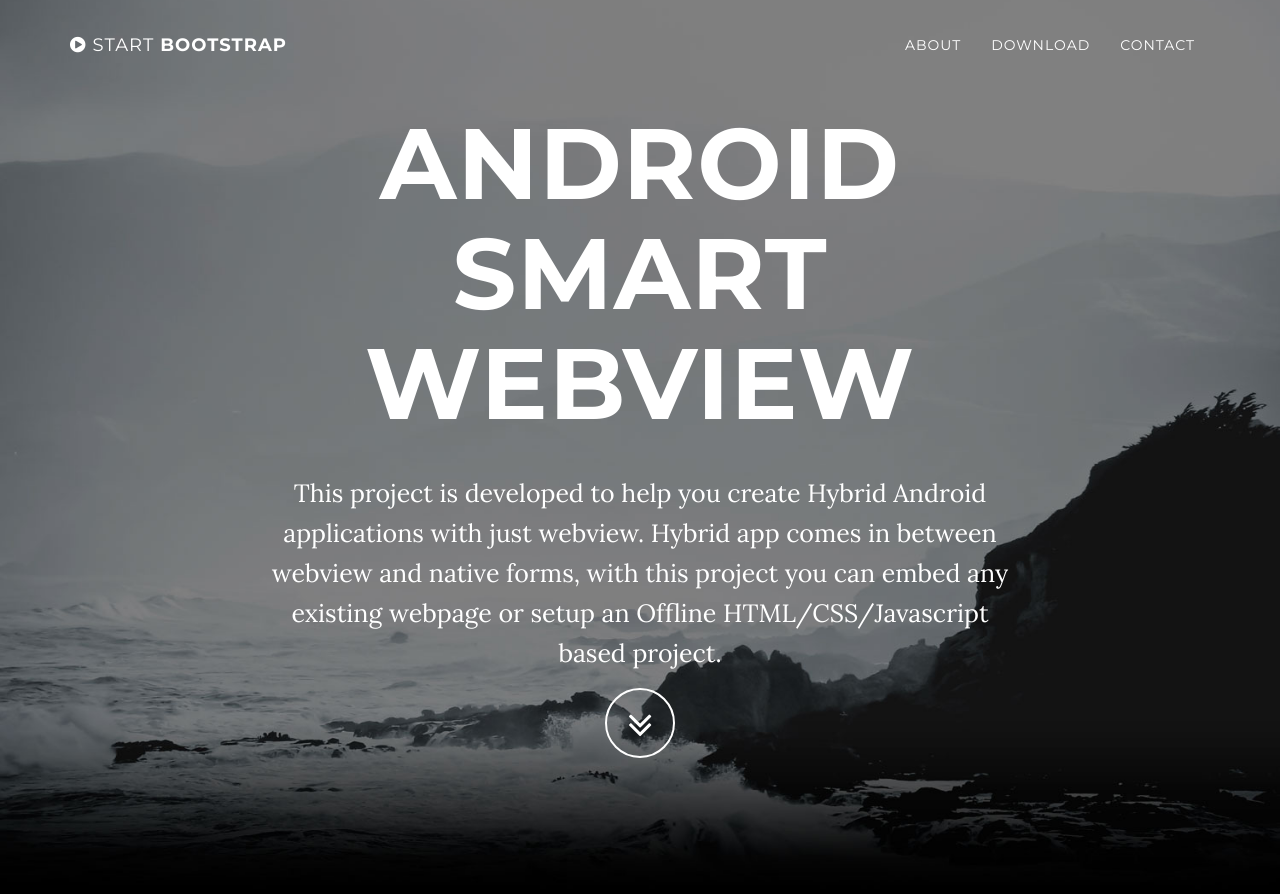
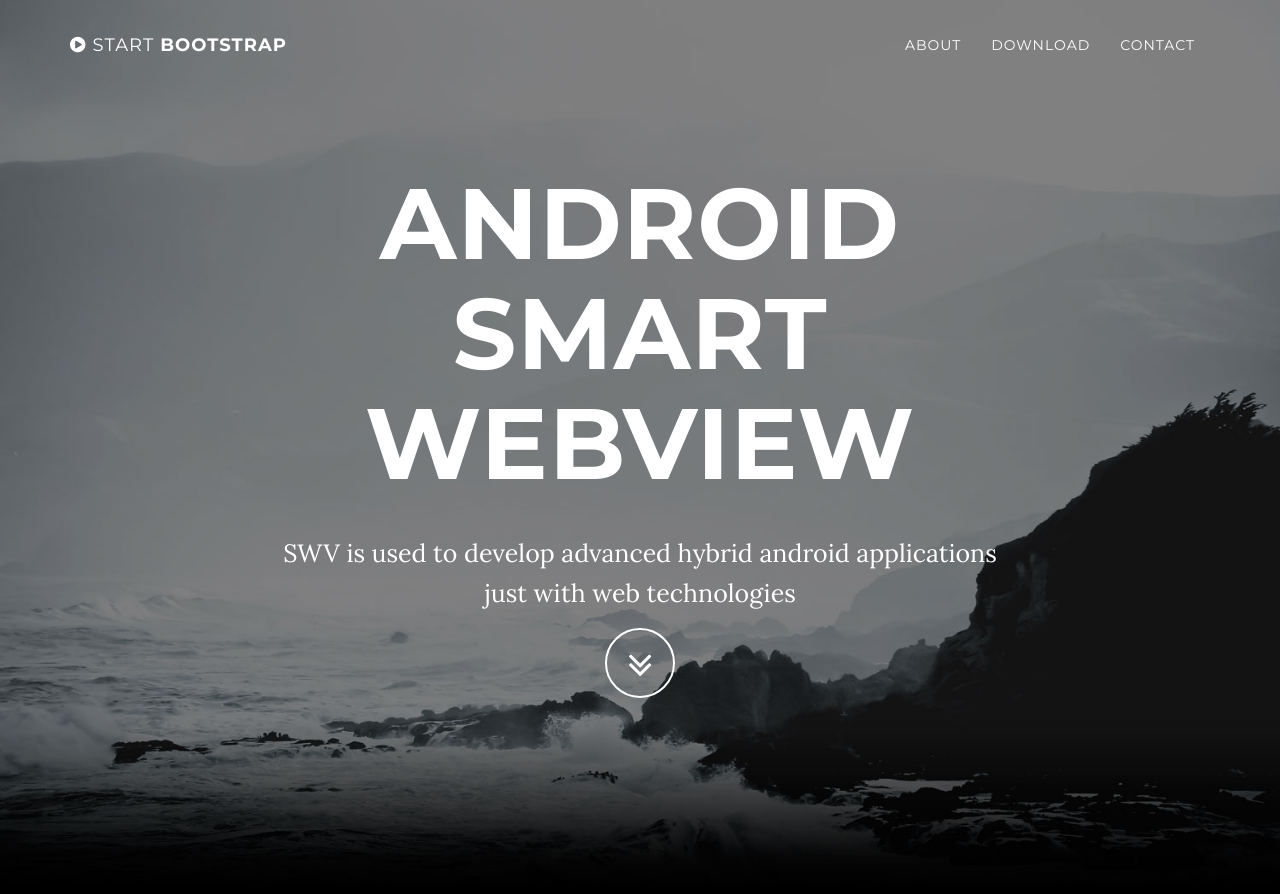
Before and after one commit to mgks/Android-SmartWebView, a Jekyll site: the page built from docs/index.html, in a window 1280 px wide and 900 px high. Shown: the top 894 px of the window. Built offline with Jekyll 4.4.1, drawn with Linux system fonts in a browser that asks for light colours.

Commit message:
Updated config

```diff
--- a/docs/_config.yml
+++ b/docs/_config.yml
@@ -2,7 +2,7 @@
 title: Android Smart WebView
 email: getmgks@gmail.com
 url: https://mgks.github.io/Android-SmartWebView/
-description: "This project is developed to help you create Hybrid Android applications with just webview. Hybrid app comes in between webview and native forms, with this project you can embed any existing webpage or setup an Offline HTML/CSS/Javascript based project."
+description: "SWV is used to develop advanced hybrid android applications just with web technologies"
 
 # Color settings (hex-codes without the leading hash-tag)
 color:
```
